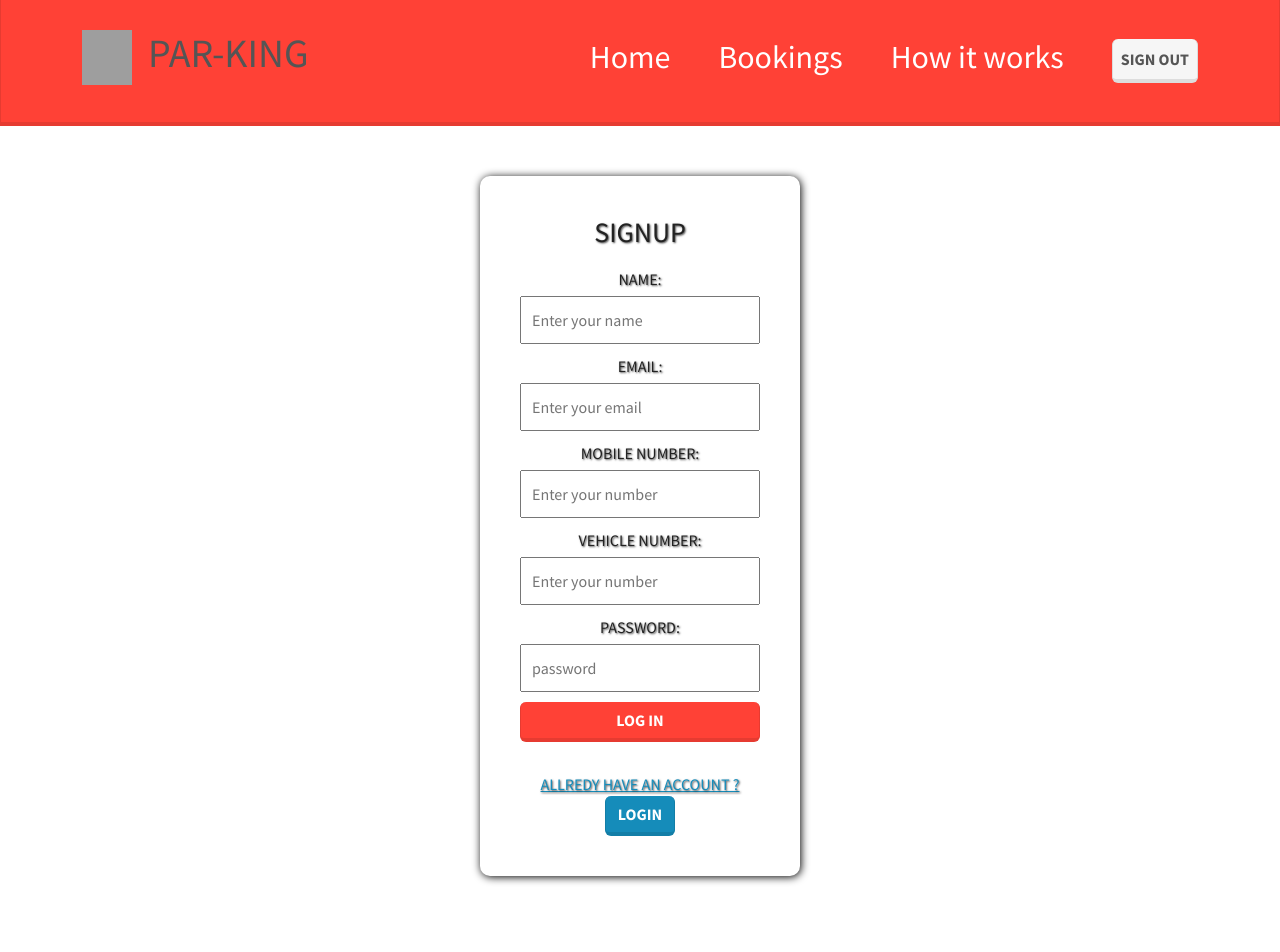
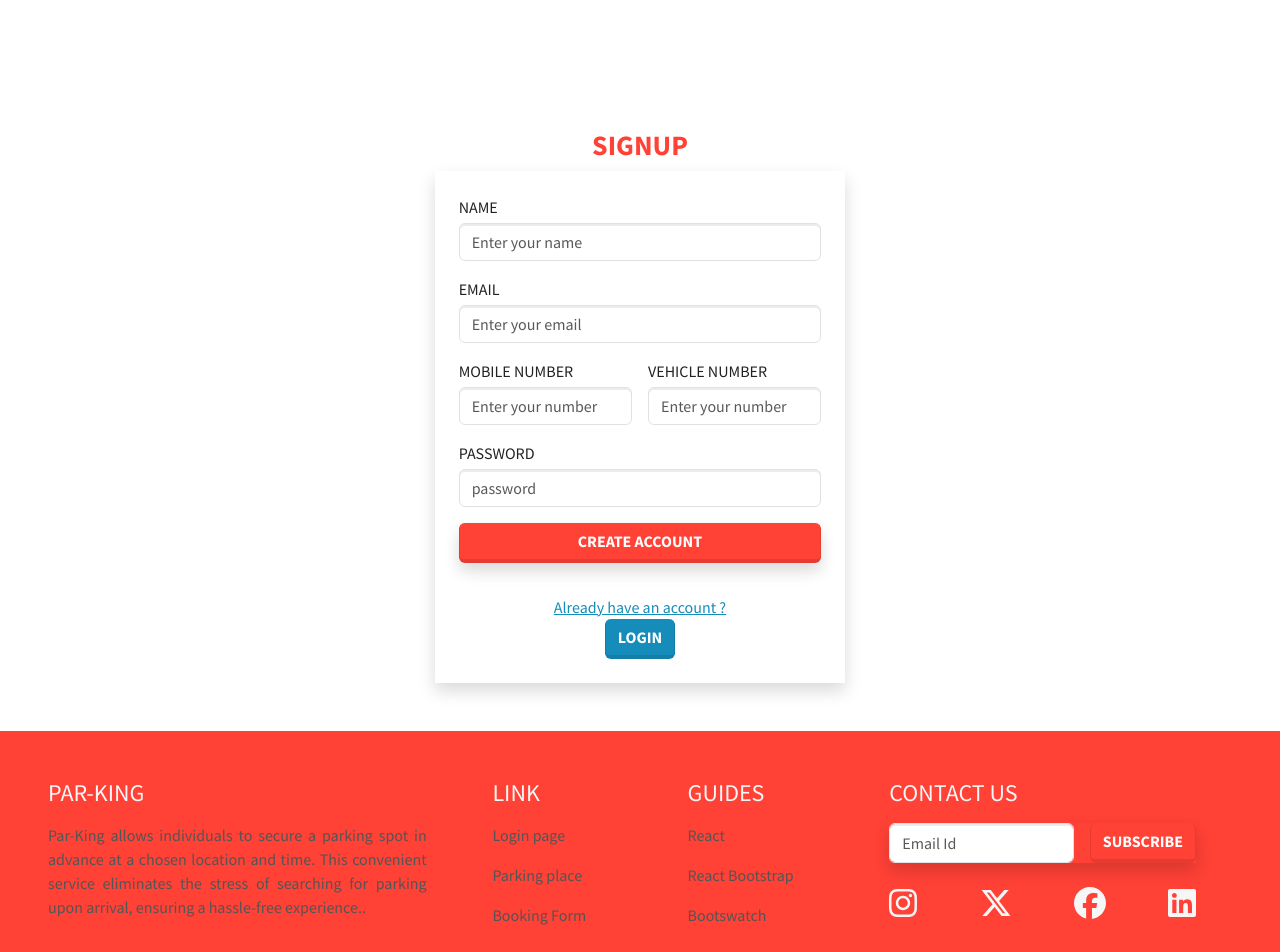
Before and after one commit to Abin-Sony/Par-king, a React (Vite) app: page /signup in a window 1280 px wide. Shown: the top 952 px of the page. Built offline with nearby package versions, Linux system fonts and the light colour scheme; grey boxes are pictures that could not be loaded.

Commit message:
header updated

```diff
--- a/src/App.jsx
+++ b/src/App.jsx
@@ -5,7 +5,6 @@ import Home from './pages/Home'
 import Login from './pages/Login'
 import Signup from './pages/Signup'
 import Footer from './components/Footer'
-import Header from './components/Header'
 import BookingForm from './pages/BookingForm'
 import ParkingPlace from './pages/ParkingPlaces'
 
@@ -15,16 +14,14 @@ function App() {
 
   return (
     <>
-     <Header/>
     <Routes>
       <Route path='/' element={<Home/>}/>
       <Route path='/login' element={<Login/>}/>
       <Route path='/signup' element={<Signup/>}/>
-
       <Route path='/bookingform' element={<BookingForm/>} />
       <Route path='/ParkingPlace' element={<ParkingPlace/>} />
     </Routes>
-      <Footer/>
+    <Footer/>
     </>
   )
 }
--- a/src/components/Footer.jsx
+++ b/src/components/Footer.jsx
@@ -1,3 +1,5 @@
+import { faFacebook, faInstagram, faLinkedin, faXTwitter } from '@fortawesome/free-brands-svg-icons'
+import { FontAwesomeIcon } from '@fortawesome/react-fontawesome'
 import React from 'react'
 import { Link } from 'react-router-dom'
 
@@ -5,47 +7,46 @@ import { Link } from 'react-router-dom'
 function Footer() {
     return (
         <div>
-            <div className='p-5'>
+            <div className='p-5 bg-danger'>
                 <div className='row'>
                     <div className="col-md-4">
-                        <h4 className='text-danger'>Par-King</h4>
-                        <p style={{ textAlign: 'justify' }} className='mt-3'>Lorem ipsum, dolor sit amet consectetur adipisicing elit. Hic ea obcaecati officia nihil eum aspernatur quam sunt amet ut mollitia iure consequatur suscipit laboriosam, molestiae aliquam consequuntur id corporis alias.</p>
+                        <h4 className='text-light'>PAR-KING</h4>
+                        <p style={{ textAlign: 'justify' }} className='mt-3 text-dark'>Par-King allows individuals to secure a parking spot in advance at a chosen location and time. This convenient service eliminates the stress of searching for parking upon arrival, ensuring a hassle-free experience..</p>
                     </div>
-
-
 
                     <div className="col-md-2 d-md-flex justify-content-center mt-4 mt-md-0">
                         <div>
-                            <h4 className='text-danger'>Link</h4>
-                            <Link to={'/Login'}> <p className='mt-3'>Login page</p></Link>
-                            <Link to={'/ParkingPlace'}> <p>Parking place</p></Link>
-                            <Link to={'/BookingForm'}>  <p>Booking Form</p></Link>
+                            <h4 className='text-light'>LINK</h4>
+                            <Link to={'/Login'} style={{ textDecoration: 'none' }}> <p className='mt-3 text-dark'>Login page</p></Link>
+                            <Link to={'/ParkingPlace'} style={{ textDecoration: 'none' }}> <p className='text-dark'>Parking place</p></Link>
+                            <Link to={'/BookingForm'} style={{ textDecoration: 'none' }}>  <p className='text-dark'>Booking Form</p></Link>
                         </div>
                     </div>
 
-
-
                     <div className="col-md-2 d-md-flex justify-content-center  mt-4 mt-md-0">
                         <div>
-                            <h4 className='text-danger'>Guides</h4>
-                            <p className='mt-3'>React</p>
-                            <p>React Bootstrap</p>
-                            <p>Bootswatch</p>
+                            <h4 className='text-light'>GUIDES</h4>
+                            <p className='mt-3 text-dark'>React</p>
+                            <p className='text-dark'>React Bootstrap</p>
+                            <p className='text-dark'>Bootswatch</p>
+                        </div>
+                    </div>
 
+                    <div className="col-md-4 px-md-5 mt-4 mt-md-0">
+                        <h4 className='text-light '>CONTACT US</h4>
+
+                        <div className='d-flex mt-3 shadow'>
+                            <input type="text" placeholder='Email Id' className='form-control' />
+                            <button className='btn btn-danger ms-3'>Subscribe</button>
                         </div>
 
-                    </div>
+                        <div className="d-flex justify-content-between mt-4">
+                            <FontAwesomeIcon icon={faInstagram} className='fa-2x text-light' />
+                            <FontAwesomeIcon icon={faXTwitter} className='fa-2x text-light' />
+                            <FontAwesomeIcon icon={faFacebook} className='fa-2x text-light' />
+                            <FontAwesomeIcon icon={faLinkedin} className='fa-2x text-light' />
+                        </div>
 
-
-
-                    <div className="col-md-4 px-md-5 mt-4 mt-md-0">
-                        <h4 className='text-danger '>Contact Us</h4>
-                        <div className='d-flex mt-3 shadow'>
-                            <input type="text" placeholder='Email Id'
-                                className='form-control' />
-                            <button className='btn btn-danger ms-3'>Subscribe</button>
-
-                        </div>
                     </div>
 
                 </div>
--- a/src/components/Header.jsx
+++ b/src/components/Header.jsx
@@ -26,7 +26,7 @@ function Header() {
 
                 <Container>
                     <Navbar.Brand>
-                    <Link to={'/'} style={{textDecoration:'none'}} > <h1 className='text-dark'> <img src='https://pngimg.com/uploads/letter_p/letter_p_PNG28.png' style={{width:"50px", height:"55px"}} className='me-3'/>PAR-KING</h1> </Link>
+                     <h1 className='text-dark'> <img src='https://pngimg.com/uploads/letter_p/letter_p_PNG28.png' style={{width:"50px", height:"55px"}} className='me-3'/>PAR-KING</h1>
                     </Navbar.Brand>
 
                     <Navbar.Toggle aria-controls="basic-navbar-nav" />
--- a/src/pages/Login.css
+++ /dev/null
@@ -1,33 +0,0 @@
-.addUser{
-    width: 25%;
-    margin: 50px auto;
-    background-color: white;
-    padding: 40px;
-    border-radius: 10px;
-    box-shadow: 1px 1px 8px black;
-    text-align: center;
-
-
-    text-transform: uppercase;
-
-}
-.addUserform .input1{
-    width: 100%;
-    display: flex;
-    flex-direction: column;
-}
-.addUserform .input1 label{
-    margin-top: 10px;
-
-}
-.addUserform .input1 input{
-    margin-top: 5px;
-    padding: 10px;
-}
-.input1 button{
-    margin-top: 10px;
-}
-.signup{
-    margin-top: 30px;
-    text-align: center;
-}
--- a/src/pages/Login.jsx
+++ b/src/pages/Login.jsx
@@ -1,34 +1,44 @@
 import React from 'react'
-import './Login.css'
 import { Link } from 'react-router-dom'
 
 function Login() {
   return (
-    <div className='addUser'>
-      <h3>LOGIN</h3>
-      <form className='addUserform' action="">
-        <div className='input1'>
-          <label htmlFor="name">Name:</label>
-          <input type="text"
-          id='name'
-          placeholder='Enter your name'/>
+    <div className='addUser mb-5'>
 
+      <div className='p-2 '>
+        <marquee behavior="" direction="left" scrollamount="20" > <h1 className='text-danger fw-bold mt-3'><img src=" https://t4.ftcdn.net/jpg/01/75/41/99/360_F_175419966_DvmsbkV48YXpByUUcbFamnYq7KEvDTuG.jpg" style={{ width: '100px' }} alt="" /> WELCOME PAR-KING  </h1> </marquee>
+      </div>
 
+      <h3 className='text-center mt-3 fw-bold text-danger'>LOGIN</h3>
+      <div className="row">
+        <div className="col-md-4"></div>
 
+        <div className="col-md-4">
+          <form className='shadow p-4'>
 
-<label htmlFor="name">Password:</label>
-          <input type="password"
-          id='password'
-          placeholder='password'/>
+            <div className="mb-3">
+              <label htmlFor="name">NAME</label>
+              <input type="text" id='name' placeholder='Enter your name' className='form-control mt-1' />
+            </div>
 
-          <button type='submit' className='btn btn-danger rounded shaddow'>Log in</button>
+            <div className='mb-3'>
+              <label htmlFor="name">PASSWORD</label>
+              <input type="password" id='password' placeholder='Password' className='form-control mt-1' />
+            </div>
 
+            <div>
+              <button type='submit' className='btn btn-danger rounded shadow w-100'>LOGIN</button>
+            </div>
+
+            <div className="d-flex flex-column align-items-center justify-content-center mt-3">
+              <a href="">Dont  have an account ?</a>
+              <Link to={'/signup'}> <button className='btn btn-primary w-50%' type='submit'>SIGN UP</button></Link>
+            </div>
+
+          </form>
         </div>
-      </form>
-      <div className='signup'>
-        <a href="">Dont  have an account ?</a><br />
-       <Link to={'/signup'}> <button className='btn btn-primary w-50%' type='submit'>Signup</button></Link>
 
+        <div className="col-md-4"></div>
       </div>
 
     </div>
--- a/src/pages/Signup.css
+++ /dev/null
@@ -1,33 +0,0 @@
-.addUser{
-    width: 25%;
-    margin: 50px auto;
-    background-color: white;
-    padding: 40px;
-    border-radius: 10px;
-    box-shadow: 1px 1px 8px black;
-    text-align: center;
-
-
-    text-transform: uppercase;
-    text-shadow: 1px 1px 2px rgba(0,0,0,0.7);
-}
-.addUserform .input1{
-    width: 100%;
-    display: flex;
-    flex-direction: column;
-}
-.addUserform .input1 label{
-    margin-top: 10px;
-
-}
-.addUserform .input1 input{
-    margin-top: 5px;
-    padding: 10px;
-}
-.input1 button{
-    margin-top: 10px;
-}
-.signup{
-    margin-top: 30px;
-    text-align: center;
-}
--- a/src/pages/Signup.jsx
+++ b/src/pages/Signup.jsx
@@ -1,52 +1,66 @@
 import React from 'react'
-import './Signup.css'
 import { Link } from 'react-router-dom'
 
 function Signup() {
   return (
-    <div className='addUser'>
-      <h3>SIGNUP</h3>
-      <form className='addUserform' action="">
-        <div className='input1'>
-          <label htmlFor="name">Name:</label>
-          <input type="text"
-          id='name'
-          placeholder='Enter your name'/>
+    <>
+      <div className='addUser mb-5'>
 
-<label htmlFor="name">email:</label>
-          <input type="text"
-          id='email'
-          placeholder='Enter your email'/>
+        <div >
+          <marquee behavior="" direction="left" scrollamount="20" > <h1 className='text-danger fw-bold mt-4'><img src=" https://t4.ftcdn.net/jpg/01/75/41/99/360_F_175419966_DvmsbkV48YXpByUUcbFamnYq7KEvDTuG.jpg" style={{ width: '100px' }} alt="" /> WELCOME PAR-KING  </h1> </marquee>
+        </div>
 
-<label htmlFor="name">Mobile  number:</label>
-          <input type="text"
-          id='mobile'
-          placeholder='Enter your number'/>
+        <h3 className='text-center mt-3 fw-bold text-danger'>SIGNUP</h3>
+        <div className="row">
+          <div className="col-md-4"></div>
 
+          <div className="col-md-4">
+            <form className='shadow p-4'>
 
-<label htmlFor="name">Vehicle number:</label>
-          <input type="text"
-          id='vehicle'
-          placeholder='Enter your number'/>
+              <div className='mb-3'>
+                <label htmlFor="name">NAME</label>
+                <input type="text" id='name' placeholder='Enter your name' className='form-control mt-1' />
+              </div>
 
+              <div className='mb-3'>
+                <label htmlFor="name">EMAIL</label>
+                <input type="text" id='email' placeholder='Enter your email' className='form-control mt-1' />
+              </div>
 
+              <div className='d-flex'>
+                <div className='mb-3'>
+                  <label htmlFor="name">MOBILE NUMBER</label>
+                  <input type="text" id='mobile' placeholder='Enter your number' className='form-control mt-1' />
+                </div>
 
-<label htmlFor="name">Password:</label>
-          <input type="password"
-          id='password'
-          placeholder='password'/>
+                <div className='mb-3 ms-3'>
+                  <label htmlFor="name">VEHICLE NUMBER</label>
+                  <input type="text" id='vehicle' placeholder='Enter your number' className='form-control mt-1' />
+                </div>
+              </div>
 
-          <button type='submit' className='btn btn-danger rounded shaddow'>Log in</button>
+              <div className='mb-2'>
+                <label htmlFor="name">PASSWORD</label>
+                <input type="password" id='password' placeholder='password' className='form-control mt-1' />
+              </div>
 
+              <div className='mb-2'>
+                <button className='btn btn-danger shadow rounded w-100 mt-2 mb-3' type='submit'>CREATE ACCOUNT</button>
+              </div>
+
+              <div className='d-flex flex-column align-items-center justify-content-center mt-3'>
+                <a href="">Already have an account ?</a>
+                <Link to={'/login'}> <button className='btn btn-primary w-50%' type='submit'>LOGIN</button></Link>
+              </div>
+
+            </form>
+          </div>
+
+          <div className="col-md-4"></div>
         </div>
-      </form>
-      <div className='signup'>
-        <a href="">Allredy have an account ?</a><br />
-       <Link to={'/login'}> <button className='btn btn-primary w-50%' type='submit'>LOGIN</button></Link>
 
       </div>
-
-    </div>
+    </>
   )
 }
 
```
Also changed, not shown: src/pages/BookingForm.jsx (+7 -5 lines), src/pages/Home.jsx (+15 -8 lines), src/pages/ParkingPlaces.jsx (+8 -15 lines).
